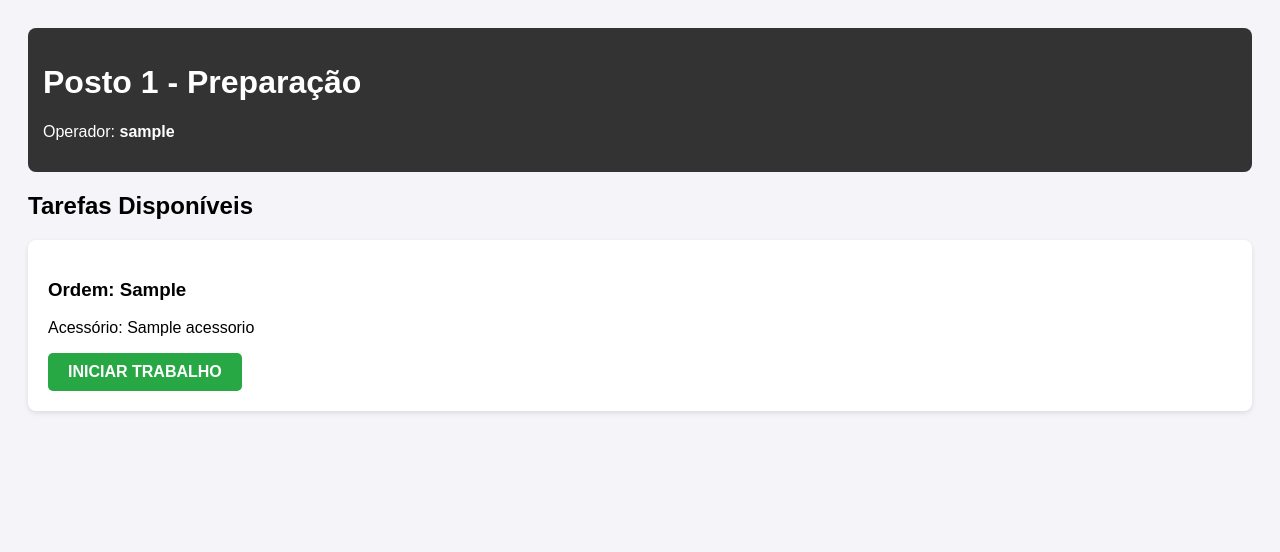
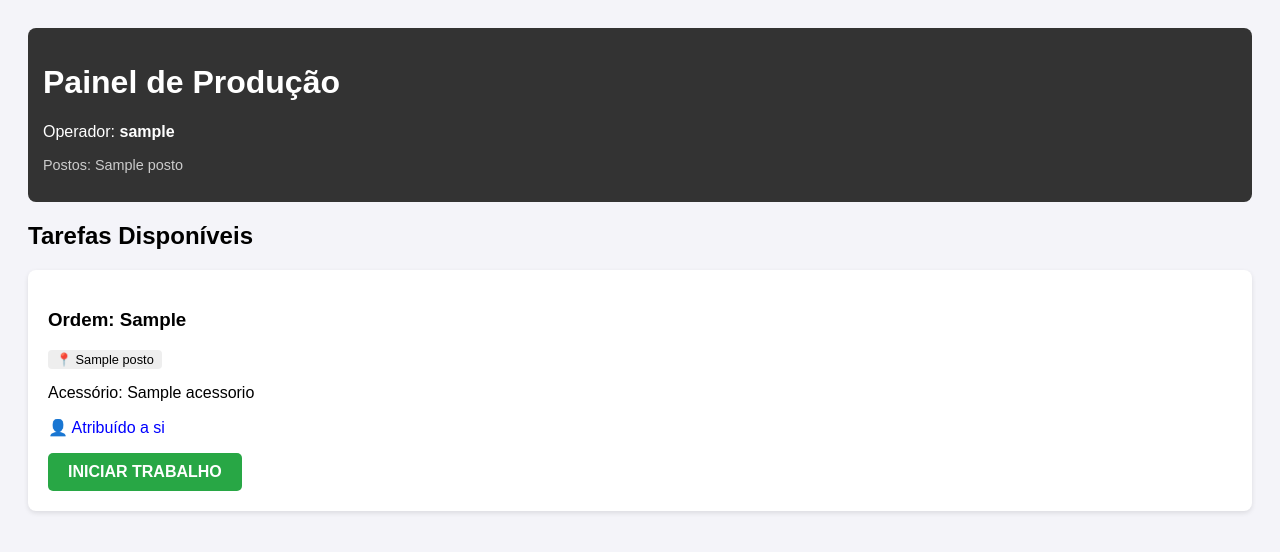
Before and after one commit to jbritogeral-a11y/tractorgest, a Django app: page / in a window 1280 px wide. Shown: the top 552 px of the page. Run offline with Django 5.2, Linux system fonts and the light colour scheme; a user stored in the database is signed in; tables that the repository leaves empty hold one stand-in row (values such as "Sample post").

Commit message:
Refatorar para postos dinamicos e funcionarios

```diff
--- a/producao/models.py
+++ b/producao/models.py
@@ -2,22 +2,24 @@ from django.db import models
 from django.contrib.auth.models import User
 from django.utils import timezone
 
-# Definição dos Postos
-POSTOS = [
-    (1, 'Posto 1 - Preparação'),
-    (2, 'Posto 2 - Pré-Montagem'),
-    (3, 'Posto 3 - Soldadura'),
-    (4, 'Posto 4 - Limpeza'),
-    (5, 'Posto 5 - Pintura'),
-    (6, 'Posto 6 - Montagem'),
-]
+class Posto(models.Model):
+    nome = models.CharField(max_length=100)
+    ordem_sequencia = models.IntegerField(unique=True, help_text="Ordem do posto no fluxo (ex: 1, 2, 3...)")
+    descricao = models.TextField(blank=True)
 
-class PerfilFuncionario(models.Model):
-    user = models.OneToOneField(User, on_delete=models.CASCADE)
-    posto_padrao = models.IntegerField(choices=POSTOS, default=1)
+    class Meta:
+        ordering = ['ordem_sequencia']
 
     def __str__(self):
-        return f"{self.user.username} - {self.get_posto_padrao_display()}"
+        return f"{self.ordem_sequencia} - {self.nome}"
+
+class Funcionario(models.Model):
+    user = models.OneToOneField(User, on_delete=models.CASCADE)
+    postos = models.ManyToManyField(Posto, related_name='funcionarios', help_text="Postos onde este funcionário pode trabalhar")
+    telefone = models.CharField(max_length=20, blank=True)
+
+    def __str__(self):
+        return self.user.username
 
 class Acessorio(models.Model):
     nome = models.CharField(max_length=200)
@@ -35,7 +37,13 @@ class OrdemProducao(models.Model):
     numero_serie = models.CharField(max_length=50, unique=True)
     acessorio = models.ForeignKey(Acessorio, on_delete=models.PROTECT)
     data_criacao = models.DateTimeField(auto_now_add=True)
-    posto_atual = models.IntegerField(choices=POSTOS, default=1)
+
+    # Agora liga à tabela Posto em vez de ser um número fixo
+    posto_atual = models.ForeignKey(Posto, on_delete=models.PROTECT, null=True, blank=True)
+
+    # Campo para agendar/atribuir a um funcionário específico (opcional)
+    funcionario_designado = models.ForeignKey(User, on_delete=models.SET_NULL, null=True, blank=True, help_text="Atribuir a um funcionário específico (Opcional)")
+
     status_global = models.CharField(max_length=20, choices=STATUS_CHOICES, default='PENDENTE')
 
     def __str__(self):
@@ -43,7 +51,7 @@ class OrdemProducao(models.Model):
 
 class TarefaProducao(models.Model):
     ordem = models.ForeignKey(OrdemProducao, on_delete=models.CASCADE, related_name='tarefas')
-    posto = models.IntegerField(choices=POSTOS)
+    posto = models.ForeignKey(Posto, on_delete=models.PROTECT)
     funcionario = models.ForeignKey(User, on_delete=models.SET_NULL, null=True)
     inicio = models.DateTimeField(null=True, blank=True)
     fim = models.DateTimeField(null=True, blank=True)
@@ -56,9 +64,13 @@ class TarefaProducao(models.Model):
     def finalizar_tarefa(self):
         self.fim = timezone.now()
         self.concluido = True
-        # Lógica automática: Se não for o último posto, avança para o próximo
-        if self.posto < 6:
-            self.ordem.posto_atual = self.posto + 1
+
+        # Lógica automática: Procura o próximo posto baseado na sequência
+        proximo = Posto.objects.filter(ordem_sequencia__gt=self.posto.ordem_sequencia).order_by('ordem_sequencia').first()
+
+        if proximo:
+            self.ordem.posto_atual = proximo
+            self.ordem.status_global = 'PENDENTE' # Reseta status para o novo posto
         else:
             self.ordem.status_global = 'CONCLUIDO'
 
--- a/producao/templates/producao/dashboard.html
+++ b/producao/templates/producao/dashboard.html
@@ -17,8 +17,11 @@
 <body>
 
     <div class="header">
-        <h1>{{ posto_nome }}</h1>
-        <p>Operador: <strong>{{ user.username }}</strong></p>
+        <h1>Painel de Produção</h1>
+        <p>Operador: <strong>{{ funcionario.user.username }}</strong></p>
+        <p style="font-size: 0.9em; color: #ccc;">
+            Postos: {% for p in postos %}{{ p.nome }}{% if not forloop.last %}, {% endif %}{% endfor %}
+        </p>
     </div>
 
     <!-- TAREFA EM CURSO -->
@@ -37,7 +40,11 @@
         {% for ordem in ordens_pendentes %}
             <div class="card">
                 <h3>Ordem: {{ ordem.numero_serie }}</h3>
+                <span style="background: #eee; padding: 2px 8px; border-radius: 4px; font-size: 0.8em;">
+                    📍 {{ ordem.posto_atual.nome }}
+                </span>
                 <p>Acessório: {{ ordem.acessorio.nome }}</p>
+                {% if ordem.funcionario_designado %}<p style="color: blue;">👤 Atribuído a si</p>{% endif %}
                 <a href="{% url 'iniciar_tarefa' ordem.id %}" class="btn btn-start">INICIAR TRABALHO</a>
             </div>
         {% empty %}
--- a/producao/views.py
+++ b/producao/views.py
@@ -1,19 +1,21 @@
 from django.shortcuts import render, redirect, get_object_or_404
 from django.contrib.auth.decorators import login_required
 from django.utils import timezone
-from .models import OrdemProducao, TarefaProducao, PerfilFuncionario
+from django.db.models import Q
+from .models import OrdemProducao, TarefaProducao, Funcionario
 
 @login_required
 def dashboard_funcionario(request):
-    # 1. Tenta obter o perfil do funcionário para saber o posto
+    # 1. Tenta obter o perfil do funcionário
     try:
-        perfil = request.user.perfilfuncionario
-    except PerfilFuncionario.DoesNotExist:
+        funcionario = request.user.funcionario
+    except Funcionario.DoesNotExist:
         return render(request, 'producao/erro_perfil.html', {
             'mensagem': 'Utilizador sem Perfil de Funcionário. Contacte o Admin.'
         })
 
-    posto_id = perfil.posto_padrao
+    # Obtém todos os postos onde este funcionário pode trabalhar
+    postos_autorizados = funcionario.postos.all()
 
     # 2. Verifica se o funcionário já tem alguma tarefa "aberta" (cronómetro a contar)
     tarefa_em_curso = TarefaProducao.objects.filter(
@@ -21,18 +23,23 @@ def dashboard_funcionario(request):
         concluido=False
     ).first()
 
-    # 3. Procura ordens que estão neste posto à espera de atenção
-    # Excluímos as que já estão concluídas globalmente
+    # 3. Procura ordens pendentes NOS POSTOS AUTORIZADOS
     ordens_pendentes = OrdemProducao.objects.filter(
-        posto_atual=posto_id
+        posto_atual__in=postos_autorizados
     ).exclude(status_global='CONCLUIDO')
+
+    # Filtro de Agendamento: Mostra se for para MIM ou se for para QUALQUER UM (None)
+    ordens_pendentes = ordens_pendentes.filter(
+        Q(funcionario_designado=request.user) | Q(funcionario_designado__isnull=True)
+    )
 
     # Se já estiver a trabalhar numa, não mostramos essa na lista de "pendentes" para não confundir
     if tarefa_em_curso:
         ordens_pendentes = ordens_pendentes.exclude(id=tarefa_em_curso.ordem.id)
 
     return render(request, 'producao/dashboard.html', {
-        'posto_nome': perfil.get_posto_padrao_display(),
+        'funcionario': funcionario,
+        'postos': postos_autorizados,
         'tarefa_em_curso': tarefa_em_curso,
         'ordens_pendentes': ordens_pendentes,
     })
@@ -42,18 +49,22 @@ def iniciar_tarefa(request, ordem_id):
     ordem = get_object_or_404(OrdemProducao, id=ordem_id)
 
     try:
-        perfil = request.user.perfilfuncionario
-    except PerfilFuncionario.DoesNotExist:
+        funcionario = request.user.funcionario
+    except Funcionario.DoesNotExist:
         return redirect('dashboard_funcionario')
 
     # Impede iniciar duas tarefas ao mesmo tempo
     if TarefaProducao.objects.filter(funcionario=request.user, concluido=False).exists():
         return redirect('dashboard_funcionario')
 
+    # Verifica se o funcionário tem acesso ao posto atual da ordem
+    if ordem.posto_atual not in funcionario.postos.all():
+        return redirect('dashboard_funcionario') # Ou mostrar erro de permissão
+
     # Cria o registo de início de trabalho
     TarefaProducao.objects.create(
         ordem=ordem,
-        posto=perfil.posto_padrao,
+        posto=ordem.posto_atual,
         funcionario=request.user,
         inicio=timezone.now()
     )
```
